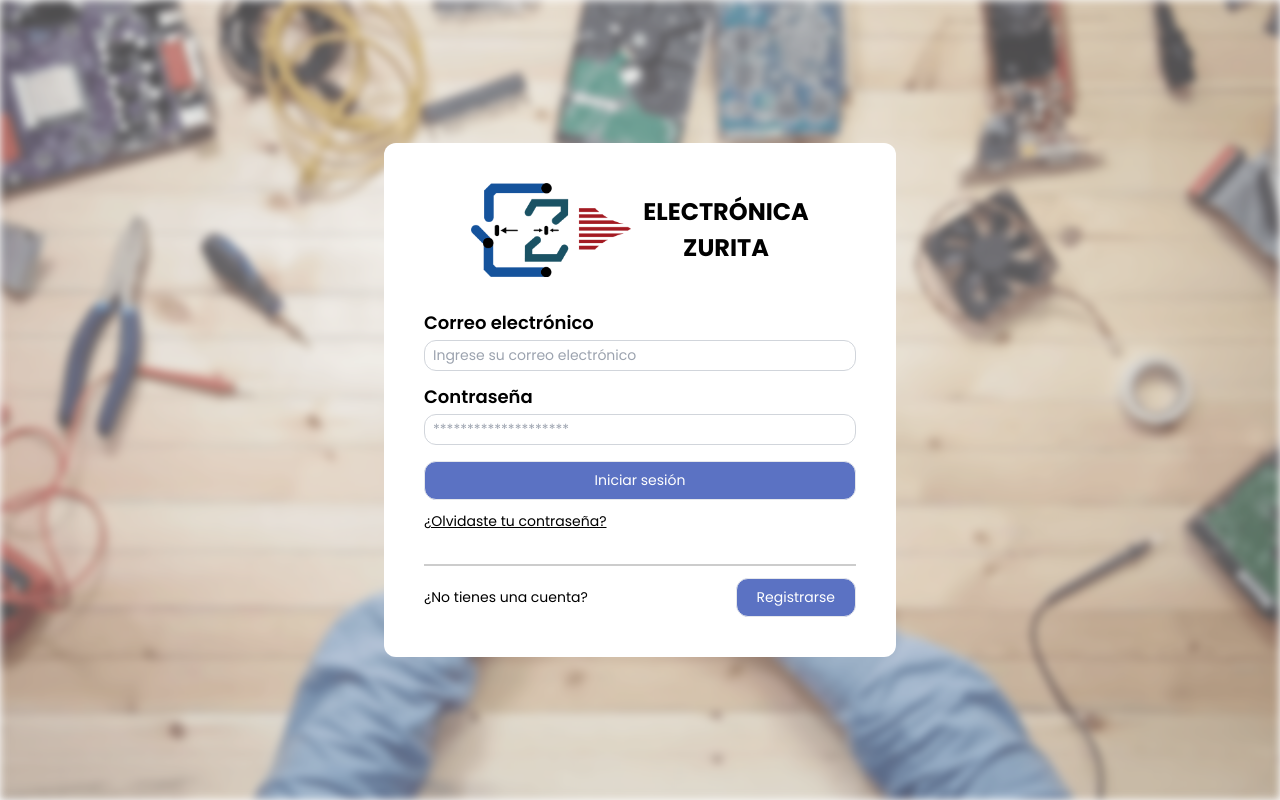
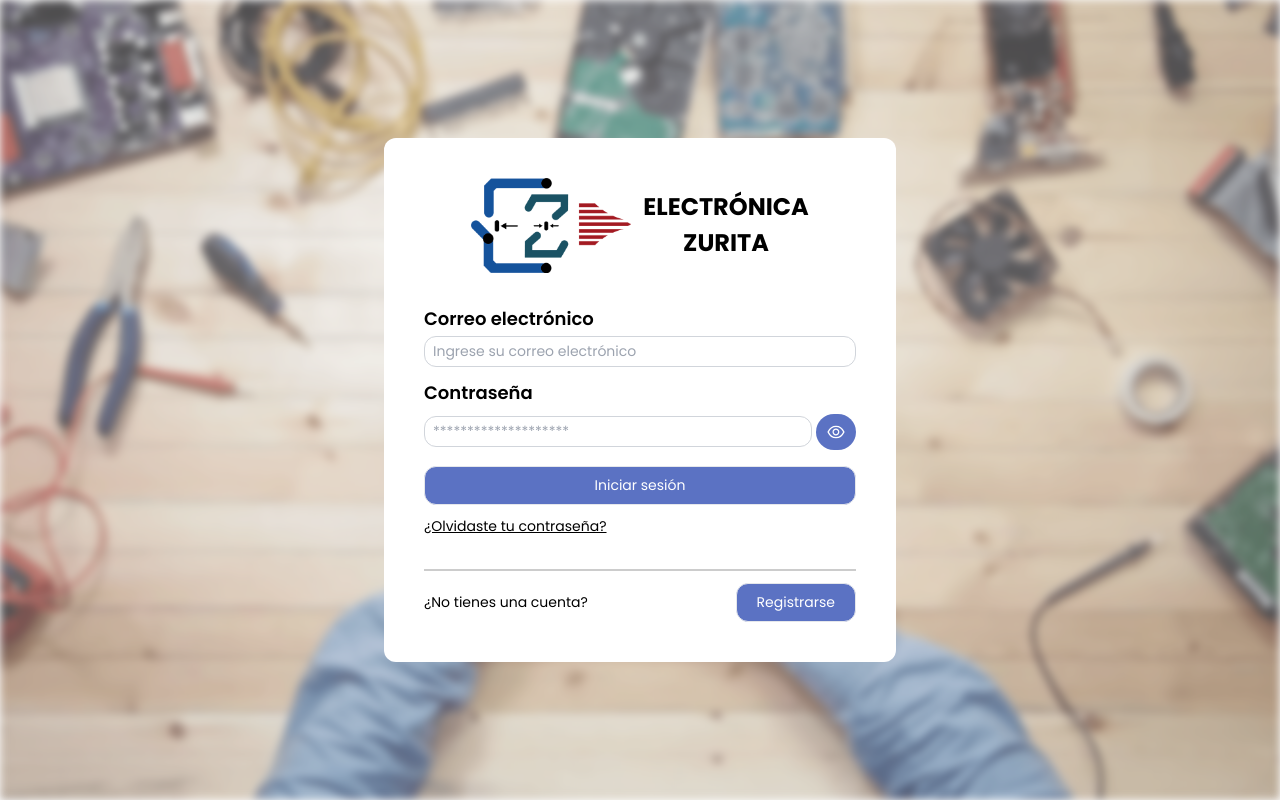
Before and after one commit to 4lanPz/Electronica_Zurita, a React (Vite) app: page / in a window 1280 px wide. Built offline with nearby package versions, Linux system fonts and the light colour scheme.

Commit message:
icono login ver contraseña

```diff
--- a/src/paginas/Login.jsx
+++ b/src/paginas/Login.jsx
@@ -1,7 +1,7 @@
 import axios from "axios";
 import { useState, useContext, useEffect } from "react";
-import { Link } from "react-router-dom";
-import { useNavigate } from "react-router-dom";
+import { Link, useNavigate } from "react-router-dom";
+import { AiOutlineEye, AiOutlineEyeInvisible } from "react-icons/ai";
 import Mensaje from "../componets/Alertas/Mensaje";
 import AuthContext from "../context/AuthProvider";
 
@@ -14,6 +14,8 @@ export const Login = () => {
     password: "",
   });
   const [loading, setLoading] = useState(false);
+  const [showPassword, setShowPassword] = useState(false);
+
   useEffect(() => {
     // Función para eliminar todos los tokens almacenados en el almacenamiento local
     const clearLocalStorage = () => {
@@ -22,6 +24,7 @@ export const Login = () => {
     // Llamar a la función al cargar la página de inicio de sesión
     clearLocalStorage();
   }, []);
+
   const handleChange = (e) => {
     setform({ ...form, [e.target.name]: e.target.value });
   };
@@ -43,6 +46,10 @@ export const Login = () => {
         setMensaje({});
       }, 60000);
     }
+  };
+
+  const toggleShowPassword = () => {
+    setShowPassword((prev) => !prev);
   };
 
   return (
@@ -89,14 +96,37 @@ export const Login = () => {
               {/* Contraseña */}
               <div className="mb-3">
                 <label className="poppins-semibold">Contraseña</label>
+                <div className="flex items-center mt-2">
+                  <div className="flex-grow pr-1">
+                    {" "}
                     <input
-                  type="password"
+                      type={showPassword ? "text" : "password"}
                       placeholder="********************"
                       name="password"
                       value={form.password || ""}
                       onChange={handleChange}
-                  className="mt-1 poppins-regular block w-full rounded-xl border border-gray-300 focus:border-gray-700 focus:outline-none focus:ring-1 focus:ring-gray-700 py-1 px-2 text-black"
+                      className=" poppins-regular block w-full rounded-xl border border-gray-300 focus:border-gray-700 focus:outline-none focus:ring-1 focus:ring-gray-700 py-1 px-2 "
+                      // Quita el borde derecho del input
                     />
+                  </div>
+                  <div className="flex-shrink-0 ">
+                    {" "}
+                    <button
+                      type="button"
+                      onClick={toggleShowPassword}
+                      className="flex items-center justify-center bg-[#5B72C3] rounded-full w-10 h-9 "
+                      style={{
+                        borderLeft: "none", // Quita el borde izquierdo del botón
+                      }}
+                    >
+                      {showPassword ? (
+                        <AiOutlineEyeInvisible className="text-white text-xl" />
+                      ) : (
+                        <AiOutlineEye className="text-white text-xl" />
+                      )}
+                    </button>
+                  </div>
+                </div>
               </div>
 
               {/* Botón de inicio de sesión */}
```
Lines whose indentation alone changed are shown as unchanged.
